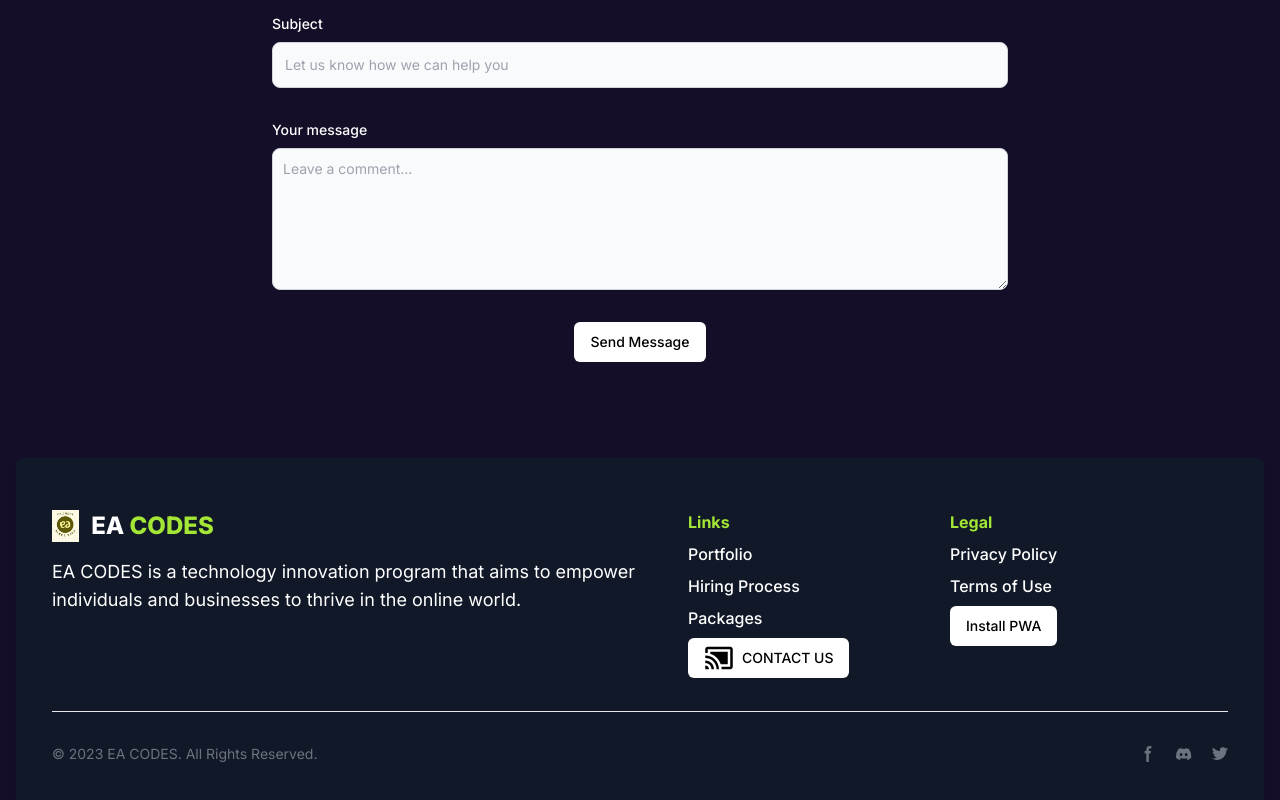
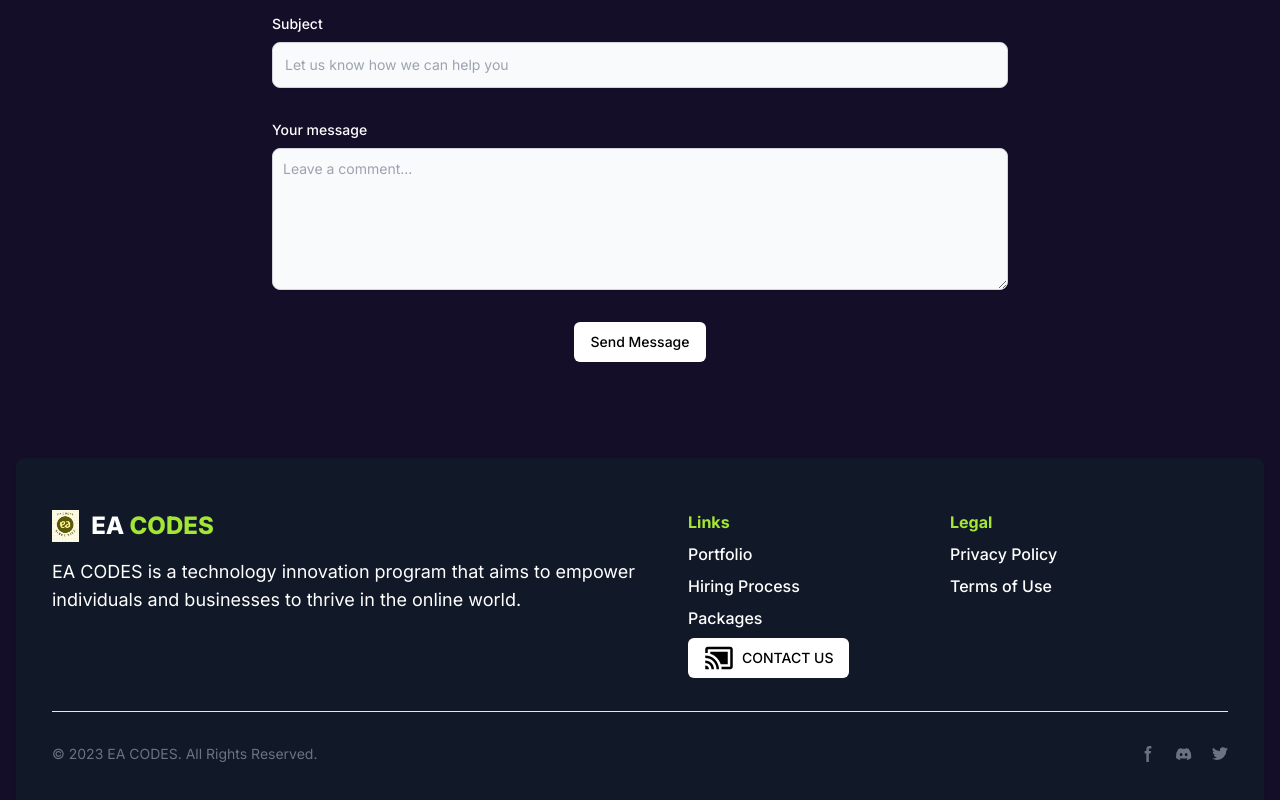
Before and after one commit to eakelvin/website-company, a Next.js app: page / in a window 1280 px wide. Shown: the part 5340-6140 px from the top of the page. Built offline with nearby package versions, Linux system fonts and the light colour scheme.

Commit message:
control installed

```diff
--- a/components/Pwa.tsx
+++ b/components/Pwa.tsx
@@ -29,23 +29,27 @@ const Pwa = () => {
         if (prompt) {
             prompt.prompt();
 
-            // prompt.userChoice.then((choiceResult: any) => {
-            //     if (choiceResult.outcome === "accepted") {
-            //         console.log("Accepted");
-            //     } else {
-            //         console.log("Cancelled");
-            //     }
+            prompt.userChoice.then((choiceResult: any) => {
+                if (choiceResult.outcome === "accepted") {
+                    console.log("User accepted the install prompt");
+                } else {
+                    console.log("User cancelled the install prompt");
+                }
 
-            //     setPrompt(null);
-            //     setShowInstall(false);
-            // })
+                setPrompt(null);
+                setShowInstall(false);
+            })
         }
     };
 
   return (
-    <Button className='bg-white text-black hover:bg-lime-300' onClick={handleInstall}>
-        Install PWA
-    </Button>
+    <div>
+    {showInstall &&
+        <Button className='bg-white text-black hover:bg-lime-300' onClick={handleInstall}>
+            Install PWA
+        </Button>
+    }
+    </div>
   )
 }
 
```
